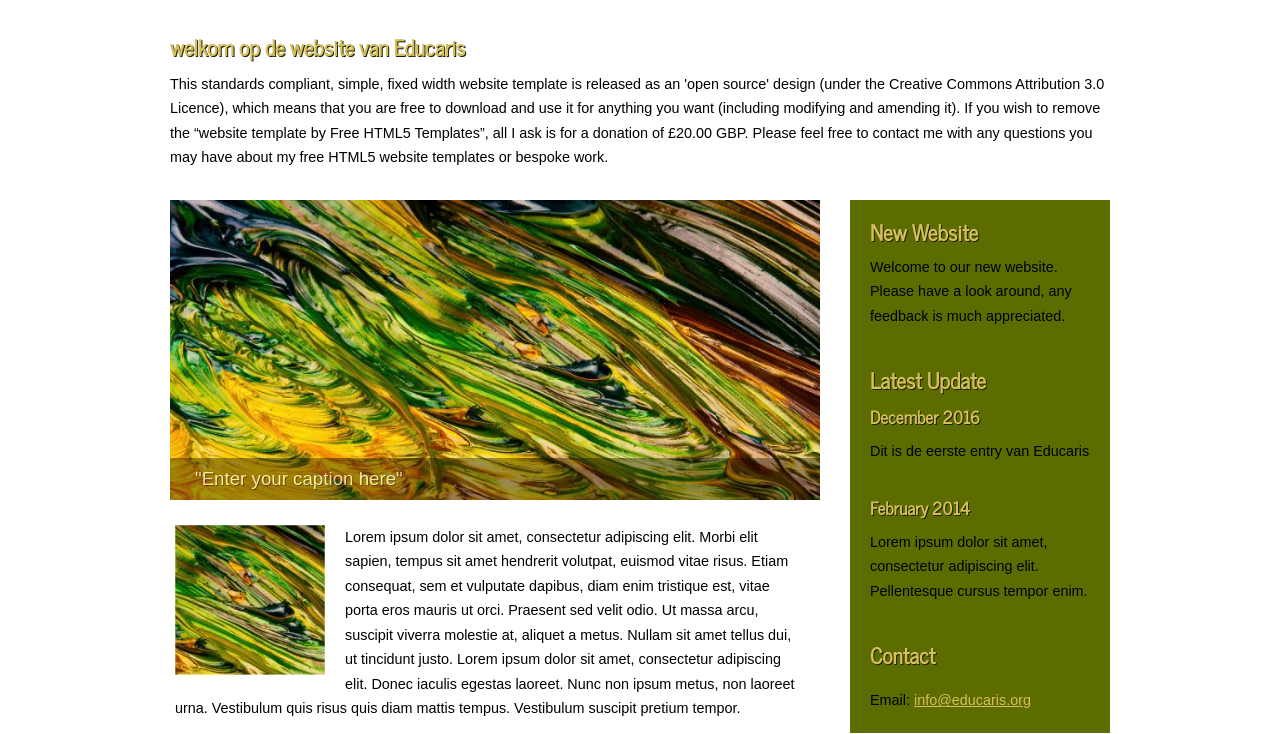
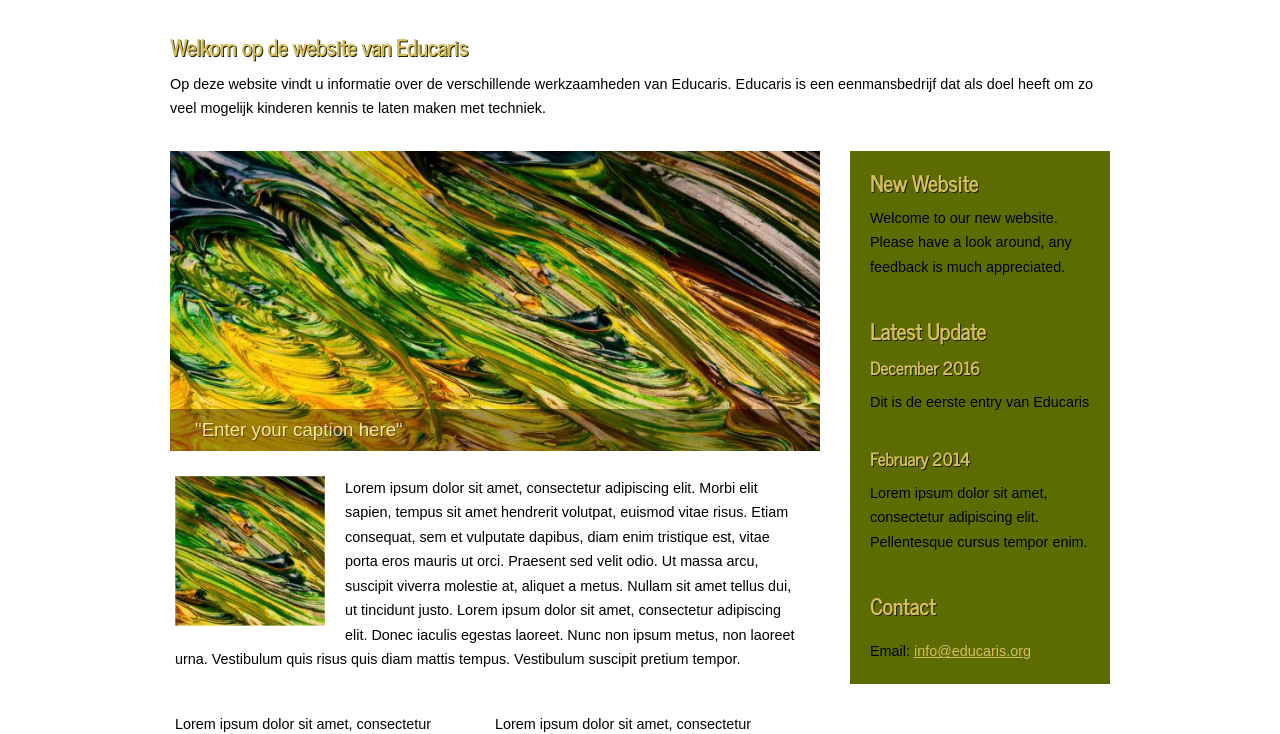
Before and after one commit to educaris/educaris.github.io, a plain HTML site: page index.html in a window 1280 px wide. Shown: the part 100-834 px from the top of the page. Drawn offline with Linux system fonts and the light colour scheme.

Commit message:
Update index.html

```diff
--- a/index.html
+++ b/index.html
@@ -40,8 +40,9 @@
 
 	  <div id="content">
 
-		  <h1>welkom op de website van Educaris</h1>
-          <p>This standards compliant, simple, fixed width website template is released as an 'open source' design (under the Creative Commons Attribution 3.0 Licence), which means that you are free to download and use it for anything you want (including modifying and amending it). If you wish to remove the &ldquo;website template by Free HTML5 Templates&rdquo;, all I ask is for a donation of &pound;20.00 GBP. Please feel free to contact me with any questions you may have about my free HTML5 website templates or bespoke work.</p>
+		  <h1>Welkom op de website van Educaris</h1>
+          <p>Op deze website vindt u informatie over de verschillende werkzaamheden van Educaris. Educaris is een eenmansbedrijf dat als doel heeft om zo veel mogelijk kinderen kennis te laten maken met
+		  techniek.</p>
 
           <div class="slideshow">
 	        <ul class="slideshow">
```
